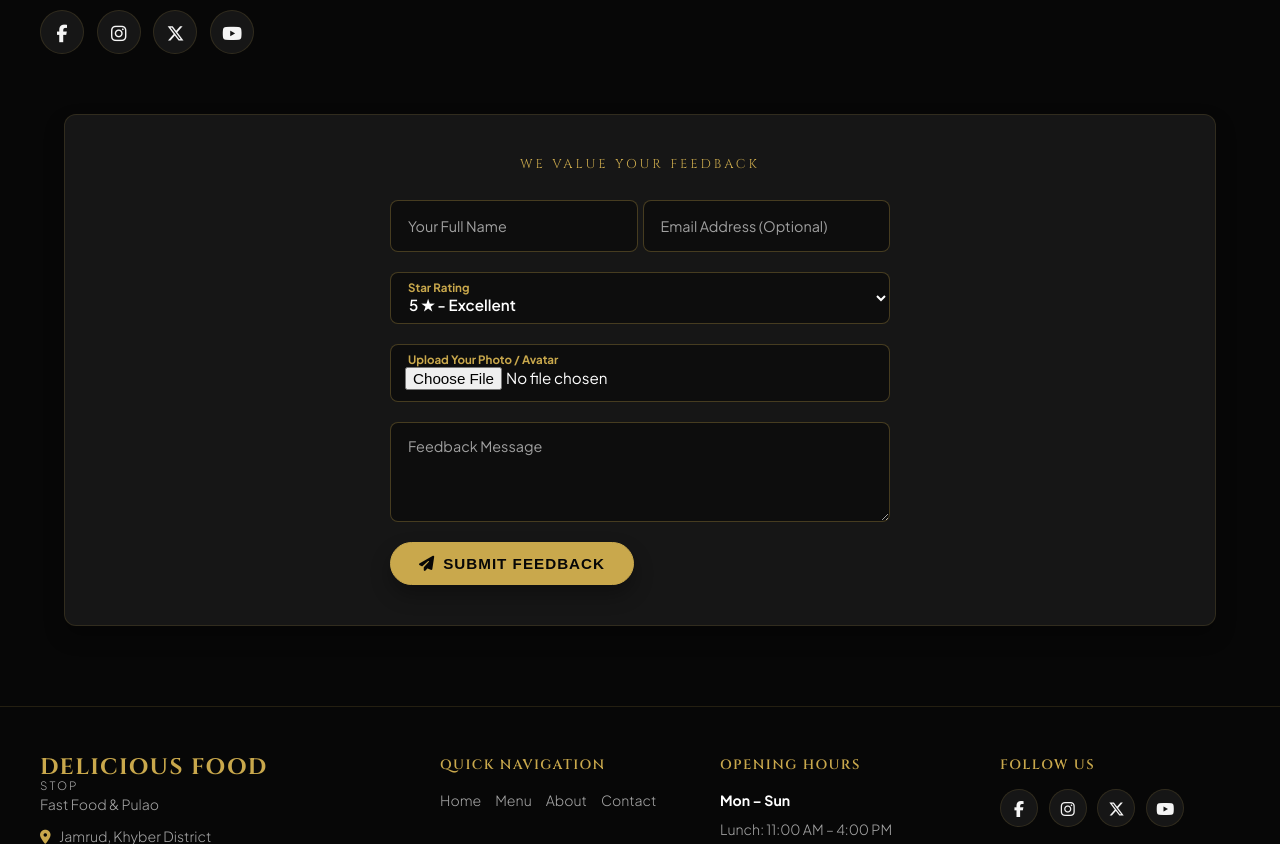
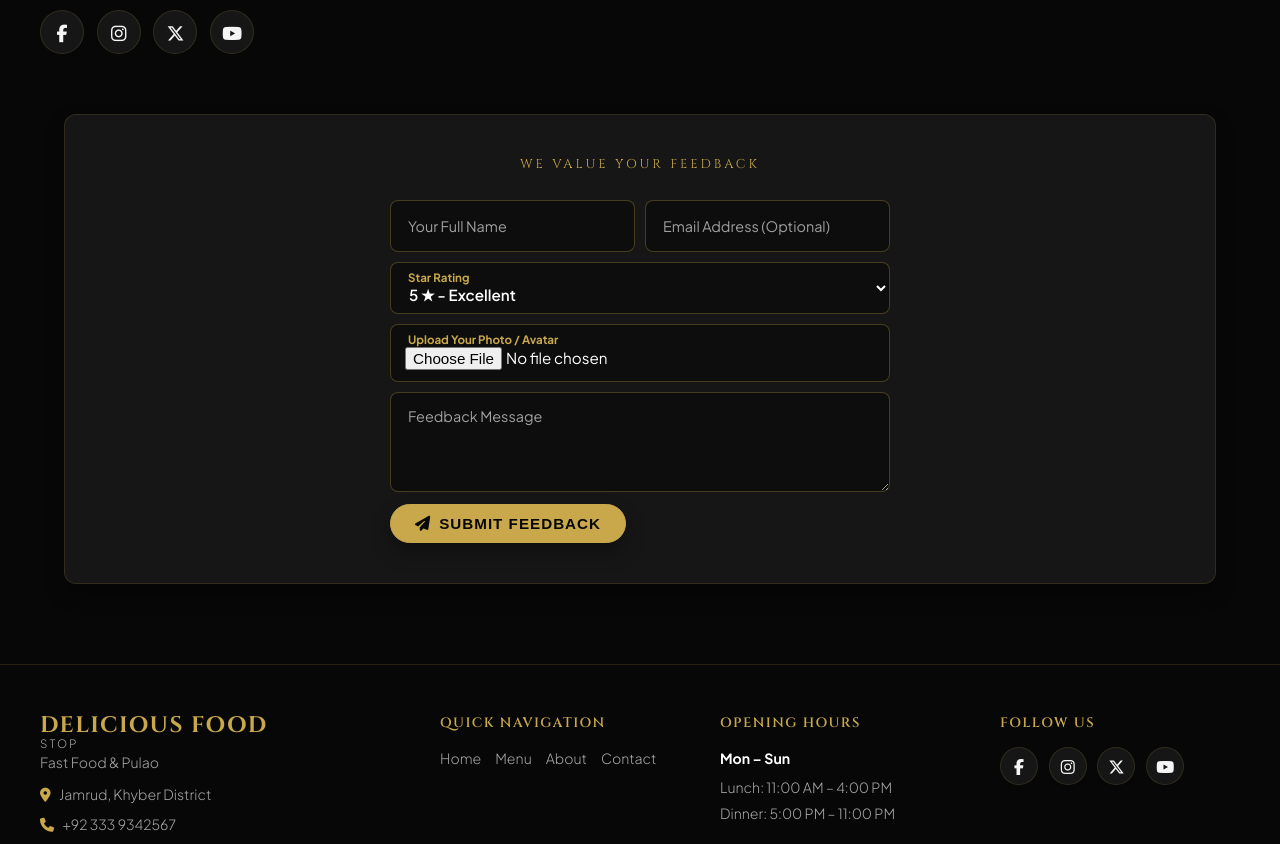
Before and after one commit to ahmadyarafridi/new-web-app, a Django app: page /contact/ in a window 1280 px wide. Shown: the part 551-1395 px from the top of the page. Run offline with Django 5.2, Linux system fonts and the light colour scheme; data comes from the database, SQL or seed files in the repository; some libraries are stand-ins or nearby versions; some web fonts are replaced.

Commit message:
Reduce vertical spacing between input fields in Customer Review / Feedback form

```diff
--- a/templates/website/contact.html
+++ b/templates/website/contact.html
@@ -78,33 +78,33 @@
         <form method="post" enctype="multipart/form-data" style="display: flex; flex-direction: column; gap: 0px; max-width: 500px; margin: 0 auto;">
             {% csrf_token %}
 
-            <div style="display: grid; grid-template-columns: repeat(auto-fit, minmax(240px, 1fr)); gap: 5px;">
-                <div class="floating-group">
+            <div style="display: grid; grid-template-columns: repeat(auto-fit, minmax(240px, 1fr)); gap: 10px;">
+                <div class="floating-group" style="margin-bottom: 10px !important;">
                     {{ feedback_form.customer_name }}
                     <label for="fbCustName" class="floating-label">Your Full Name</label>
                 </div>
-                <div class="floating-group">
+                <div class="floating-group" style="margin-bottom: 10px !important;">
                     {{ feedback_form.email }}
                     <label for="fbCustEmail" class="floating-label">Email Address (Optional)</label>
                 </div>
             </div>
 
-            <div class="floating-group">
+            <div class="floating-group" style="margin-bottom: 10px !important;">
                 {{ feedback_form.rating }}
                 <label for="fbCustRating" class="floating-label">Star Rating</label>
             </div>
 
-            <div class="floating-group">
+            <div class="floating-group" style="margin-bottom: 10px !important;">
                 {{ feedback_form.avatar_file }}
                 <label for="fbCustAvatar" class="floating-label" style="top: -8px; font-size: 0.72rem; color: var(--color-primary);">Upload Your Photo / Avatar</label>
             </div>
 
-            <div class="floating-group">
+            <div class="floating-group" style="margin-bottom: 12px !important;">
                 {{ feedback_form.comment }}
                 <label for="fbCustComment" class="floating-label">Feedback Message</label>
             </div>
 
-            <button type="submit" class="btn-primary" style="padding: 12px 28px; width: auto; align-self: flex-start; cursor: pointer; display: inline-flex; align-items: center; gap: 8px;">
+            <button type="submit" class="btn-primary" style="padding: 10px 24px; width: auto; align-self: flex-start; cursor: pointer; display: inline-flex; align-items: center; gap: 8px;">
                 <i class="fa-solid fa-paper-plane"></i> Submit Feedback
             </button>
         </form>
```
